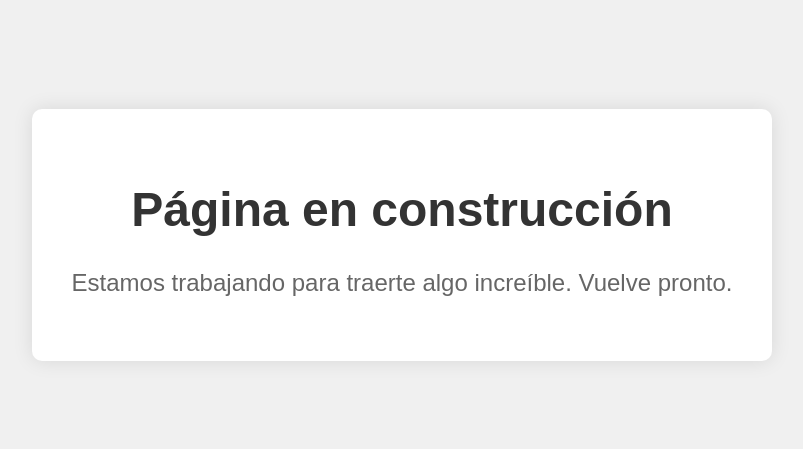
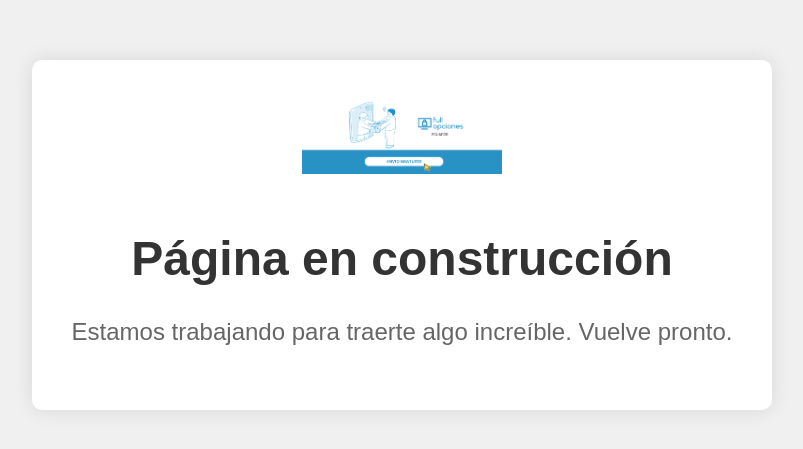
Before and after one commit to albodavid/fullopcionesenconstruccion, a plain HTML site: page index.html in a window 1280 px wide. Shown: the part 173-622 px from the top of the page, without its empty margins (238-1041 px from the left). Drawn offline with Linux system fonts and the light colour scheme.

Commit message:
Update index.html

```diff
--- a/index.html
+++ b/index.html
@@ -7,6 +7,7 @@
     <style>
         body {
             display: flex;
+            flex-direction: column;
             justify-content: center;
             align-items: center;
             height: 100vh;
@@ -28,10 +29,15 @@
             font-size: 1.5rem;
             color: #666;
         }
+        img {
+            max-width: 200px;
+            margin-bottom: 20px;
+        }
     </style>
 </head>
 <body>
     <div class="container">
+        <img src="logo.png" alt="Logo">
         <h1>Página en construcción</h1>
         <p>Estamos trabajando para traerte algo increíble. Vuelve pronto.</p>
     </div>
```
